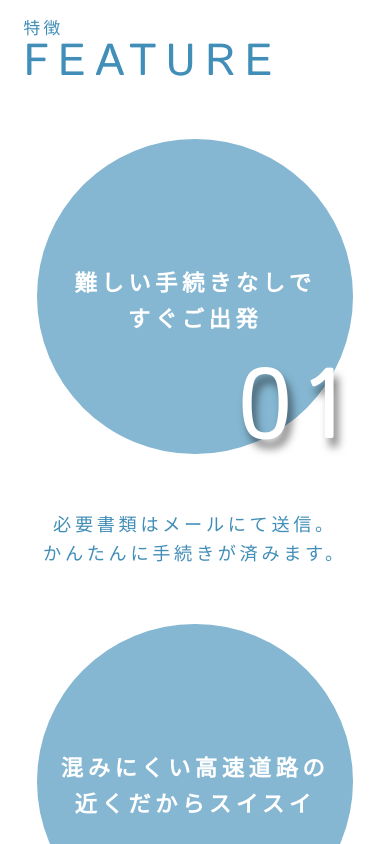
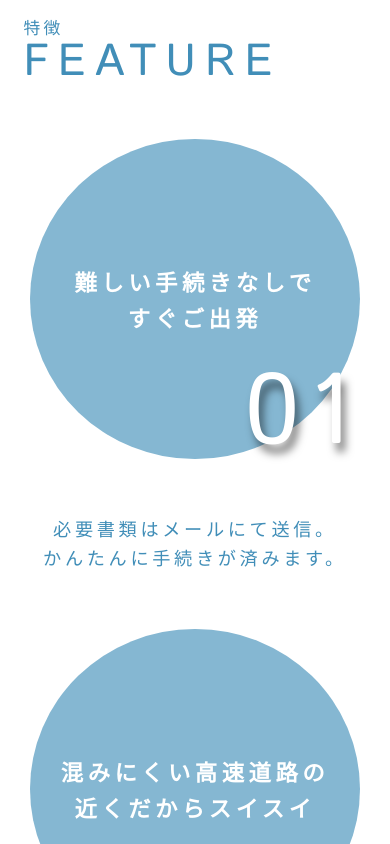
Before and after one commit to kentheboy/khufu-front-end, a Vue app: page / in a window 390 px wide. Shown: the part 2360-3204 px from the top of the page. Built offline with nearby package versions, Linux system fonts and the light colour scheme.

Commit message:
adjust heights of feature area content

```diff
--- a/src/components/Home.vue
+++ b/src/components/Home.vue
@@ -658,7 +658,7 @@ section {
       margin: 4rem;
 
       @media screen and (max-width: 390px) {
-        margin: 4rem 1rem;
+        margin: 4rem .5rem;
       }
 
       .ellipse-parent {
@@ -673,7 +673,7 @@ section {
           height: 27.48rem;
 
           @media screen and (max-width: 390px) {
-            height: 22.48rem;
+            height: 82vw;
           }
 
           .ellipseInside {
```
